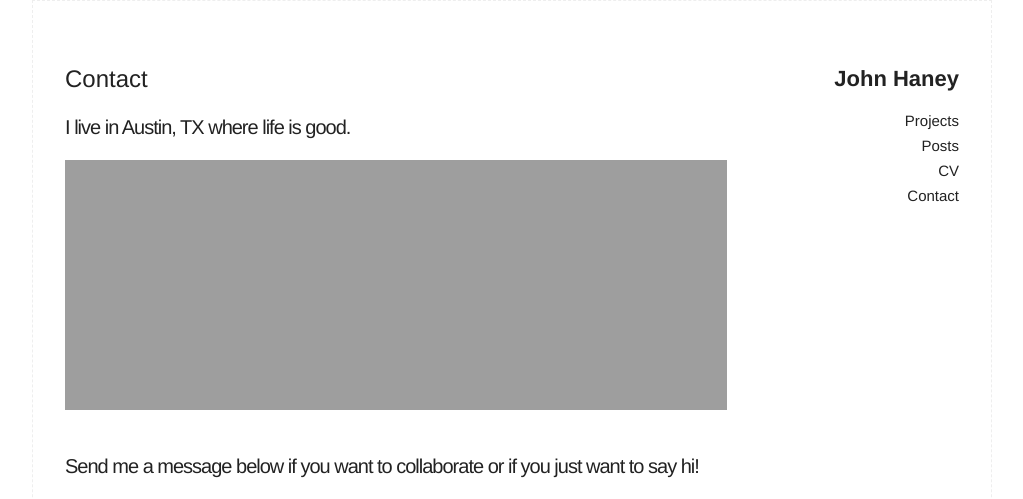
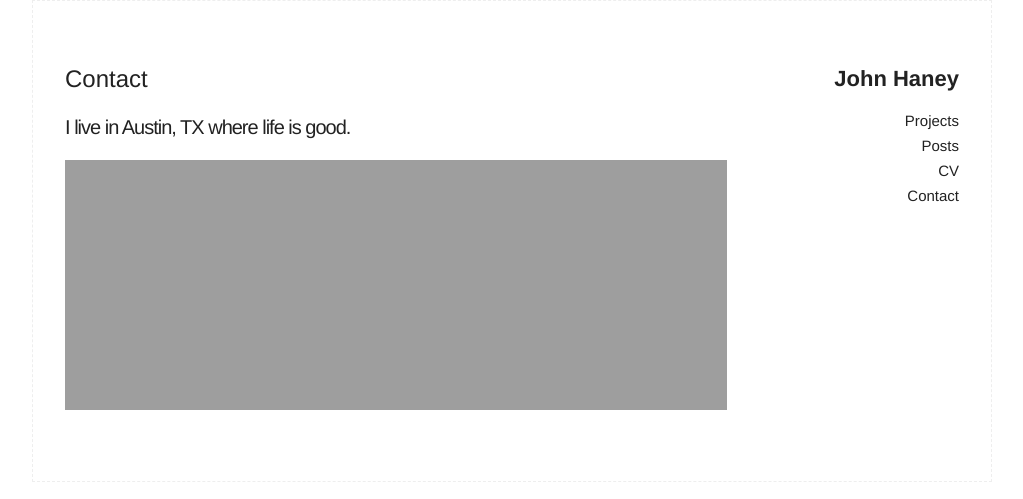
Before and after one commit to jwhaney/jwhaney.github.io, a Jekyll site: the page built from contact.md, in a window 1280 px wide. Shown: the top 499 px of the page, without its empty margins (128-1151 px from the left). Built offline with Jekyll 4.4.1, drawn with Linux system fonts in a browser that asks for light colours; grey boxes are pictures that could not be loaded.

Commit message:
Update contact.md

```diff
--- a/contact.md
+++ b/contact.md
@@ -6,7 +6,3 @@
 
 ### I live in Austin, TX where life is good.
 <iframe src="http://johnwhaney.com/map" width="100%" height="250" frameborder="0" marginheight="0" marginwidth="0">Loading...</iframe>
-<br>
-
-### Send me a message below if you want to collaborate or if you just want to say hi!
-<iframe src="https://docs.google.com/forms/d/e/1FAIpQLSfkii0JpA7KIcfwOZxTtJNhz5dlS2vlON6ssFRcRnDxirpTyQ/viewform?embedded=true" width="100%" height="800" frameborder="0" marginheight="0" marginwidth="0">Loading...</iframe>
```
